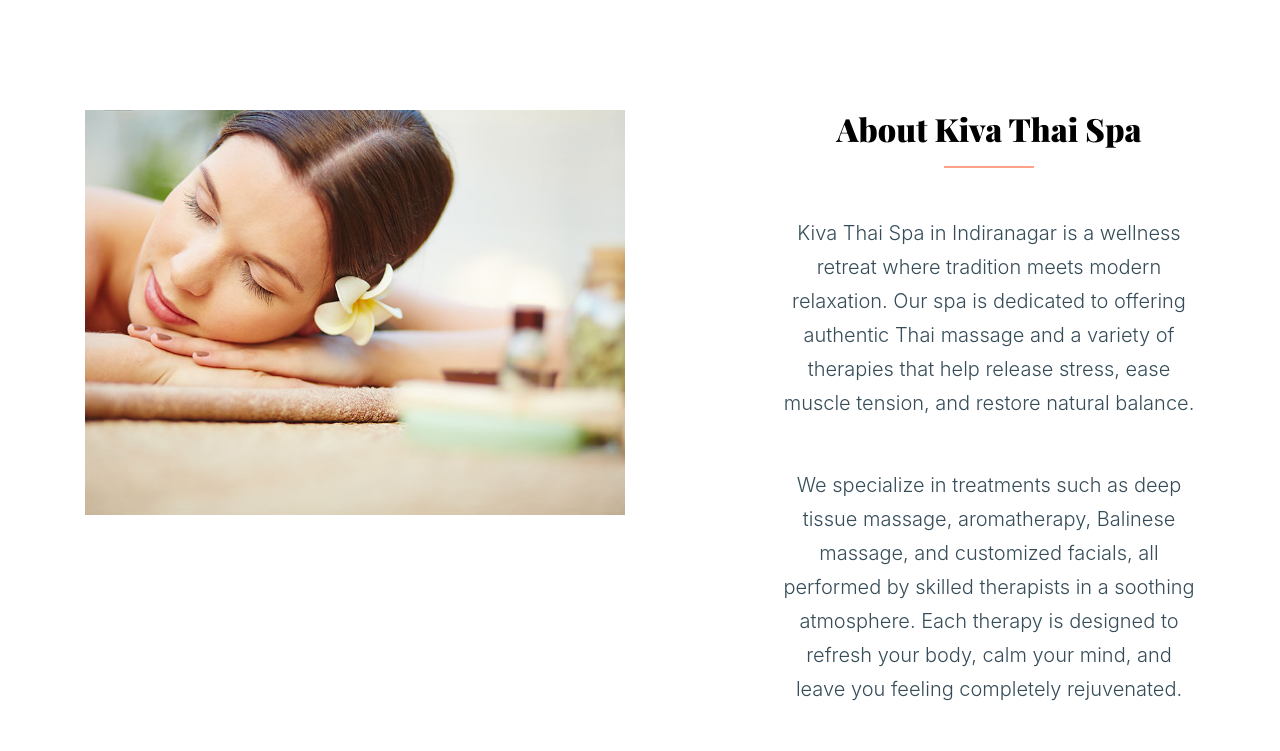
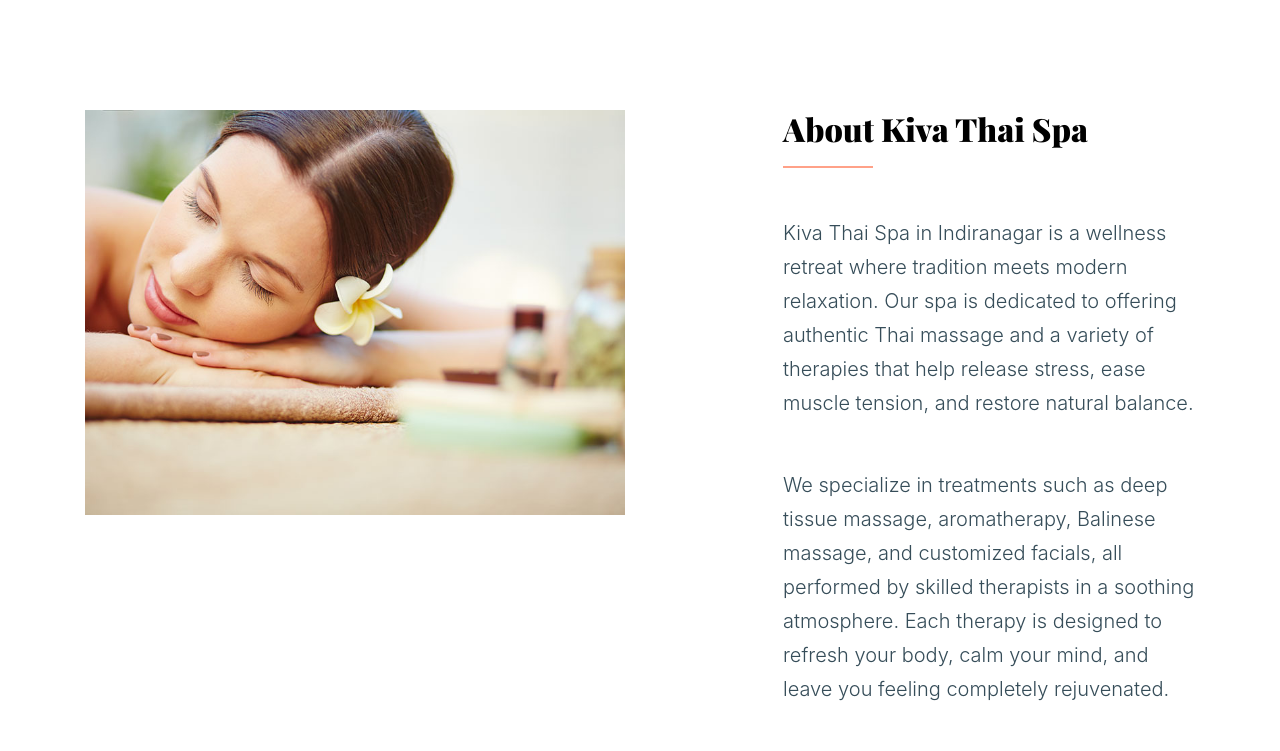
Before and after one commit to Lovathaispa/lovathaispa, a plain HTML site: page kivathaispa.html in a window 1280 px wide. Shown: the part 679-1430 px from the top of the page. Drawn offline with nearby package versions, Linux system fonts and the light colour scheme; files whose address does not match are found by name; a web font is replaced by a local one.

Commit message:
Update kivathaispa.html

```diff
--- a/kivathaispa.html
+++ b/kivathaispa.html
@@ -70,8 +70,8 @@
                             <img src="images/img_1.jpg" alt="Image" class="img-fluid">
                         </div>
                     </div>
-                    <div class="col-lg-5 ml-auto pl-lg-5 text-center">
-                        <h2 class="heading-border-bottom font-weight-bold serif text-black mb-5 text-center">About Kiva Thai Spa</h2>
+                    <div class="col-lg-5 ml-auto pl-lg-5">
+                        <h2 class="heading-border-bottom font-weight-bold serif text-black mb-5 ">About Kiva Thai Spa</h2>
                         <p class="mb-5 lead">Kiva Thai Spa in Indiranagar is a wellness retreat where tradition meets modern relaxation. Our spa is dedicated to offering authentic Thai massage and a variety of therapies that help release stress, ease muscle tension, and restore natural balance.</p>
                         <p class="mb-5 lead">We specialize in treatments such as deep tissue massage, aromatherapy, Balinese massage, and customized facials, all performed by skilled therapists in a soothing atmosphere. Each therapy is designed to refresh your body, calm your mind, and leave you feeling completely rejuvenated.</p>
                         <p class="mb-5 lead">Conveniently located in Indiranagar, Bangalore, Kiva Thai Spa is ideal for professionals, travelers, and anyone looking for a peaceful escape from the city’s fast pace. Step into our relaxing space and experience holistic wellness like never before. With a focus on quality, comfort, and authenticity, Kiva Thai Spa is your trusted destination for Thai spa treatments in Bangalore.</p>
```
